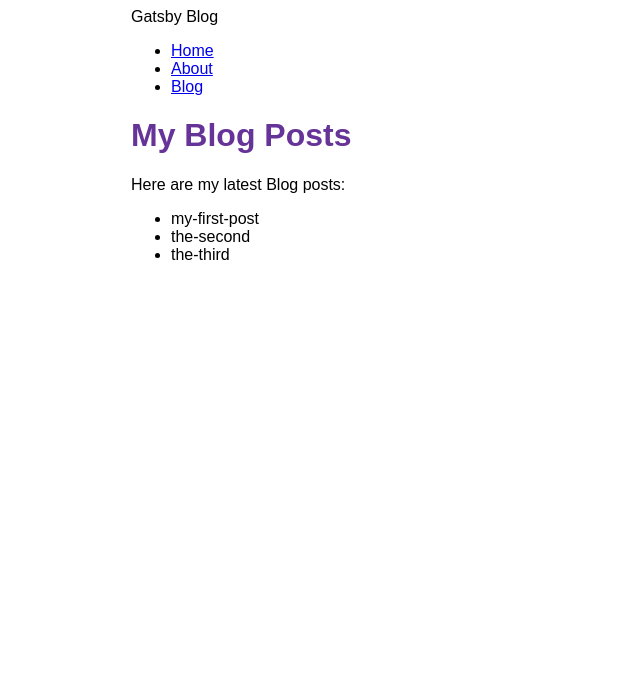
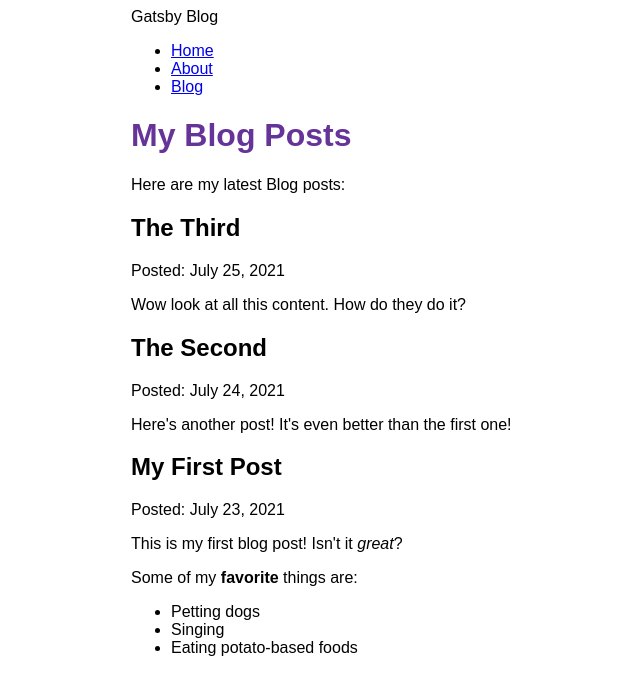
Before and after one commit to jasmin-merchant/gatsby-blog, a Gatsby site: page /blog in a window 1280 px wide. Shown: the whole page, without its empty margins (259-899 px from the left). Built offline with nearby package versions, Linux system fonts and the light colour scheme; Gatsby itself is replaced by a stand-in of ours.

Commit message:
Added MDX plugin & added MDX content in the blogs

```diff
--- a/blog/my-first-post.mdx
+++ b/blog/my-first-post.mdx
@@ -0,0 +1,12 @@
+---
+title: "My First Post"
+date: "2021-07-23"
+---
+
+This is my first blog post! Isn't it *great*?
+
+Some of my **favorite** things are:
+
+* Petting dogs
+* Singing
+* Eating potato-based foods
--- a/blog/the-second.mdx
+++ b/blog/the-second.mdx
@@ -0,0 +1,6 @@
+---
+title: "The Second"
+date: "2021-07-24"
+---
+
+Here's another post! It's even better than the first one!
--- a/blog/the-third.mdx
+++ b/blog/the-third.mdx
@@ -0,0 +1,6 @@
+---
+title: "The Third"
+date: "2021-07-25"
+---
+
+Wow look at all this content. How do they do it?
--- a/package.json
+++ b/package.json
@@ -15,8 +15,11 @@
     "clean": "gatsby clean"
   },
   "dependencies": {
+    "@mdx-js/mdx": "^1.6.22",
+    "@mdx-js/react": "^1.6.22",
     "gatsby": "^4.4.0",
     "gatsby-plugin-image": "^2.4.0",
+    "gatsby-plugin-mdx": "^3.4.0",
     "gatsby-plugin-sharp": "^4.4.0",
     "gatsby-source-filesystem": "^4.4.0",
     "react": "^17.0.1",
--- a/src/pages/blog.js
+++ b/src/pages/blog.js
@@ -1,30 +1,38 @@
 import * as React from 'react'
 import { graphql } from 'gatsby'
+import { MDXRenderer } from 'gatsby-plugin-mdx'
 import Layout from '../components/layout'
 
 const BlogPage = ({ data }) => {
     return (
         <Layout pageTitle="My Blog Posts">
             <p>Here are my latest Blog posts:</p>
-            <ul>
-                {
-                    data.allFile.nodes.map(node => (
-                        <li key={node.name}>
-                            {node.name}
-                        </li>
-                    ))
-                }
-            </ul>
+            {
+                data.allMdx.nodes.map((node) => (
+                    <article key={node.id}>
+                      <h2>{node.frontmatter.title}</h2>
+                      <p>Posted: {node.frontmatter.date}</p>
+                      <MDXRenderer>
+                        {node.body}
+                      </MDXRenderer>
+                    </article>
+                ))
+            }
         </Layout>
     )
 }
 
 export const query = graphql`
-    query  {
-        allFile {
-            nodes {
-                name
+    query {
+        allMdx(sort: {fields: frontmatter___date, order: DESC}) {
+        nodes {
+            frontmatter {
+                date(formatString: "MMMM D, YYYY")
+                title
             }
+            id
+            body
+        }
         }
     }
 `
```
Also changed, not shown: 1 other file.
